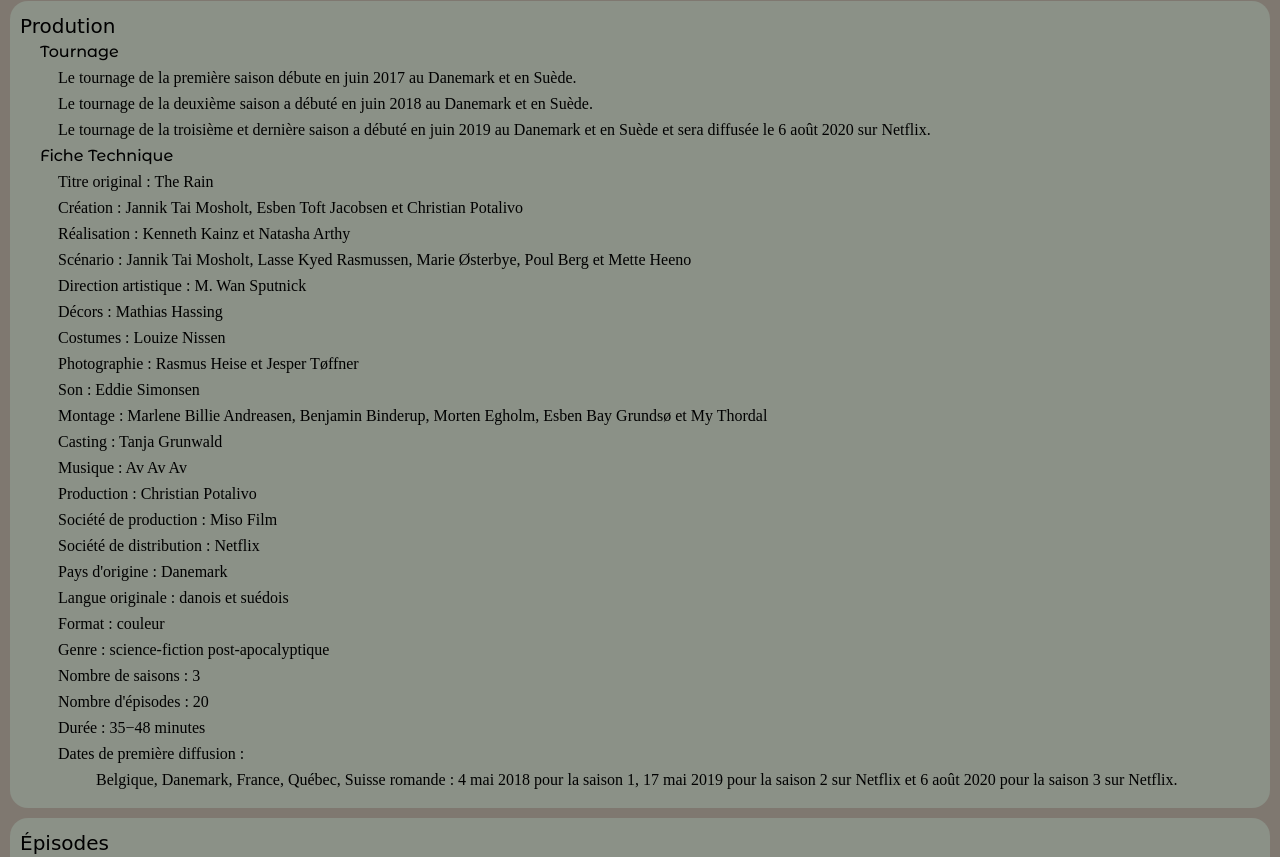
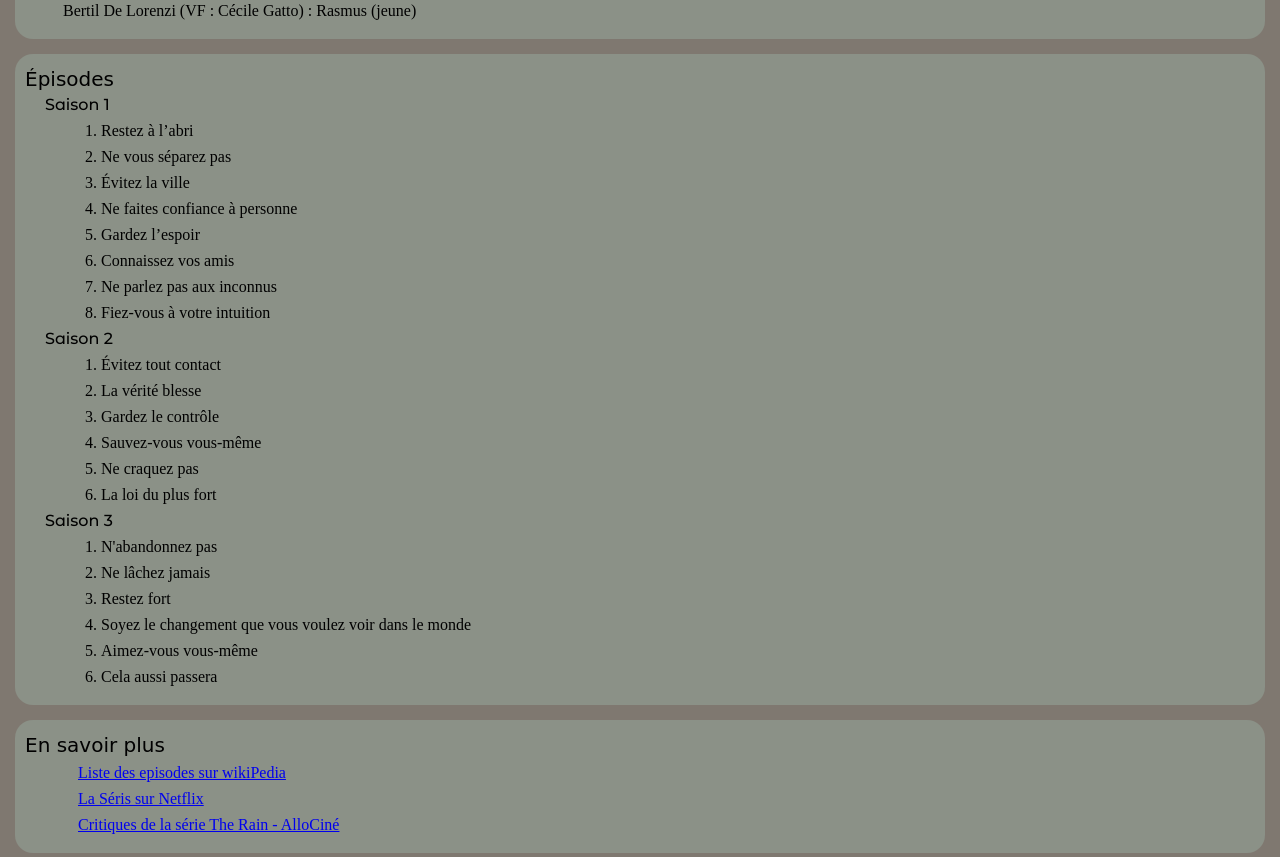
Before and after one commit to SakoSuta/Rendu, a plain HTML site: page index.html in a window 1280 px wide. Shown: the part 1178-2035 px from the top of the page. Drawn offline with Linux system fonts and the light colour scheme; a web font is replaced by a local one.

Commit message:
Ajout de la parti 'En savoir plus' et correction d'erreur

```diff
--- a/Style.css
+++ b/Style.css
@@ -3,24 +3,25 @@ html {
 }
 h1 {
   font-size: 60px;
+  font-family: "Walter Turncoat", cursive;
   text-align: center;
-  font-family: "Walter Turncoat", cursive;
-  margin: 15px;
+  margin: 20px;
 }
 header {
   background-color: #6b5e52;
+  font-size: 20px;
+  font-family: "Montserrat Alternates", sans-serif;
+  text-align: center;
+  padding: 15px;
+  border-radius: 18px;
+  margin-left: 10px;
+  margin-right: 10px;
+}
+a {
   margin: 15px;
-  padding: 10px;
-  border-radius: 18px;
-  font-family: "Montserrat Alternates", sans-serif;
-  font-size: 20px;
-  text-align: center;
-  word-spacing: 80px;
 }
 img {
-  max-width: 100%;
-  height: auto;
-  display: block;
+  margin-top: 15px;
 }
 h2 {
   font-size: 20px;
@@ -34,10 +35,6 @@ h3 {
   margin-top: 5px;
   margin-bottom: 5px;
 }
-ol {
-  list-style-type: decimal;
-  margin-left: 38px;
-}
 p,
 li,
 footer {
@@ -45,9 +42,13 @@ footer {
   margin: 10px;
   margin-left: 38px;
 }
+ol {
+  list-style-type: decimal;
+  margin-left: 38px;
+}
 section {
-  margin: 10px;
+  background-color: #8b9187;
+  margin: 15px;
   padding: 10px;
   border-radius: 18px;
-  background-color: #8b9187;
 }
--- a/index.html
+++ b/index.html
@@ -7,7 +7,7 @@
     <link rel="stylesheet" href="style.css" />
     <link rel="shortcut icon" href="Apollon.png" type="image/x-icon" />
     <title>Document</title>
-    <!--Font-Family : Crimson Text-->
+    <!--Font-Family : Walter Turncoat-->
     <link rel="preconnect" href="https://fonts.googleapis.com" />
     <link rel="preconnect" href="https://fonts.gstatic.com" crossorigin />
     <link
@@ -21,7 +21,7 @@
       href="https://fonts.googleapis.com/css2?family=Montserrat+Alternates:wght@500&display=swap"
       rel="stylesheet"
     />
-    <!--Front-Family : -->
+    <!--Front-Family : Glegoo-->
     <link rel="preconnect" href="https://fonts.googleapis.com" />
     <link rel="preconnect" href="https://fonts.gstatic.com" crossorigin />
     <link
@@ -36,11 +36,11 @@
     <header>
       <a href="#Synopsis">Synopsis</a>
       <a href="#Distribution">Distribution</a>
-      <a href="#Production">Production</a>
       <a href="#Episodes">Épisodes</a>
+      <a href="#En savoir plus">En savoir plus</a>
     </header>
 
-    <p><img src="TheRain.jpeg" alt="Présentation image de The Rain" /></p>
+    <img src="TheRain.jpeg" alt="Présentation image de The Rain" />
 
     <main>
       <section id="Synopsis">
@@ -90,67 +90,6 @@
         </ul>
       </section>
 
-      <section id="Production">
-        <h2>Prodution</h2>
-        <h3>Tournage</h3>
-        <p>
-          Le tournage de la première saison débute en juin 2017 au Danemark et
-          en Suède.
-        </p>
-        <p>
-          Le tournage de la deuxième saison a débuté en juin 2018 au Danemark et
-          en Suède.
-        </p>
-        <p>
-          Le tournage de la troisième et dernière saison a débuté en juin 2019
-          au Danemark et en Suède et sera diffusée le 6 août 2020 sur Netflix.
-        </p>
-        <h3>Fiche Technique</h3>
-        <ul>
-          <li>Titre original : The Rain</li>
-          <li>
-            Création : Jannik Tai Mosholt, Esben Toft Jacobsen et Christian
-            Potalivo
-          </li>
-          <li>Réalisation : Kenneth Kainz et Natasha Arthy</li>
-          <li>
-            Scénario : Jannik Tai Mosholt, Lasse Kyed Rasmussen, Marie Østerbye,
-            Poul Berg et Mette Heeno
-          </li>
-          <li>Direction artistique : M. Wan Sputnick</li>
-          <li>Décors : Mathias Hassing</li>
-          <li>Costumes : Louize Nissen</li>
-          <li>Photographie : Rasmus Heise et Jesper Tøffner</li>
-          <li>Son : Eddie Simonsen</li>
-          <li>
-            Montage : Marlene Billie Andreasen, Benjamin Binderup, Morten
-            Egholm, Esben Bay Grundsø et My Thordal
-          </li>
-          <li>Casting : Tanja Grunwald</li>
-          <li>Musique : Av Av Av</li>
-          <li>Production : Christian Potalivo</li>
-          <li>Société de production : Miso Film</li>
-          <li>Société de distribution : Netflix</li>
-          <li>Pays d'origine : Danemark</li>
-          <li>Langue originale : danois et suédois</li>
-          <li>Format : couleur</li>
-          <li>Genre : science-fiction post-apocalyptique</li>
-          <li>Nombre de saisons : 3</li>
-          <li>Nombre d'épisodes : 20</li>
-          <li>Durée : 35−48 minutes</li>
-          <li>
-            Dates de première diffusion :
-            <ul>
-              <li>
-                Belgique, Danemark, France, Québec, Suisse romande : 4 mai 2018
-                pour la saison 1, 17 mai 2019 pour la saison 2 sur Netflix et 6
-                août 2020 pour la saison 3 sur Netflix.
-              </li>
-            </ul>
-          </li>
-        </ul>
-      </section>
-
       <section id="Episodes">
         <h2>Épisodes</h2>
         <h3>Saison 1</h3>
@@ -183,6 +122,33 @@
           <li>Cela aussi passera</li>
         </ol>
       </section>
+
+      <section id="En savoir plus">
+        <h2>En savoir plus</h2>
+        <ul>
+          <li>
+            <a
+              href="https://fr.wikipedia.org/wiki/The_Rain_(s%C3%A9rie_t%C3%A9l%C3%A9vis%C3%A9e)#%C3%89pisodes"
+              target="_blank"
+              >Liste des episodes sur wikiPedia</a
+            >
+          </li>
+          <li>
+            <a
+              href="https://www.netflix.com/title/80154610?trackId=13752289&trackIdJaw=13752289&trackIdEpisode=13752289&trackIdTrailer=13752289&dpRightClick=1"
+              target="_blank"
+              >La Séris sur Netflix</a
+            >
+          </li>
+          <li>
+            <a
+              href="https://www.allocine.fr/series/ficheserie-22314/critiques/"
+              target="_blank"
+              >Critiques de la série The Rain - AlloCiné</a
+            >
+          </li>
+        </ul>
+      </section>
     </main>
 
     <footer>© 2021 Emilie Montpre</footer>
```
